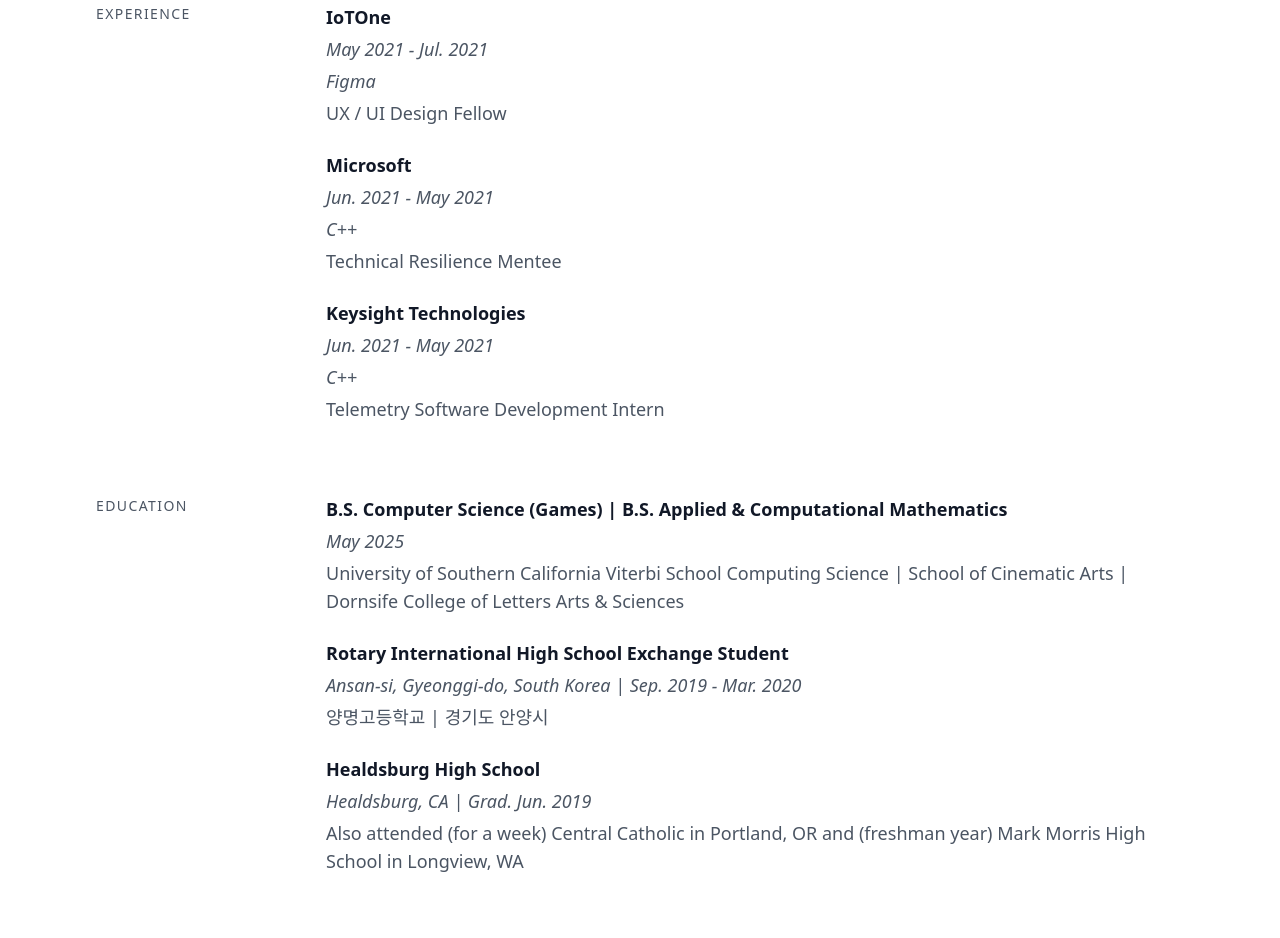
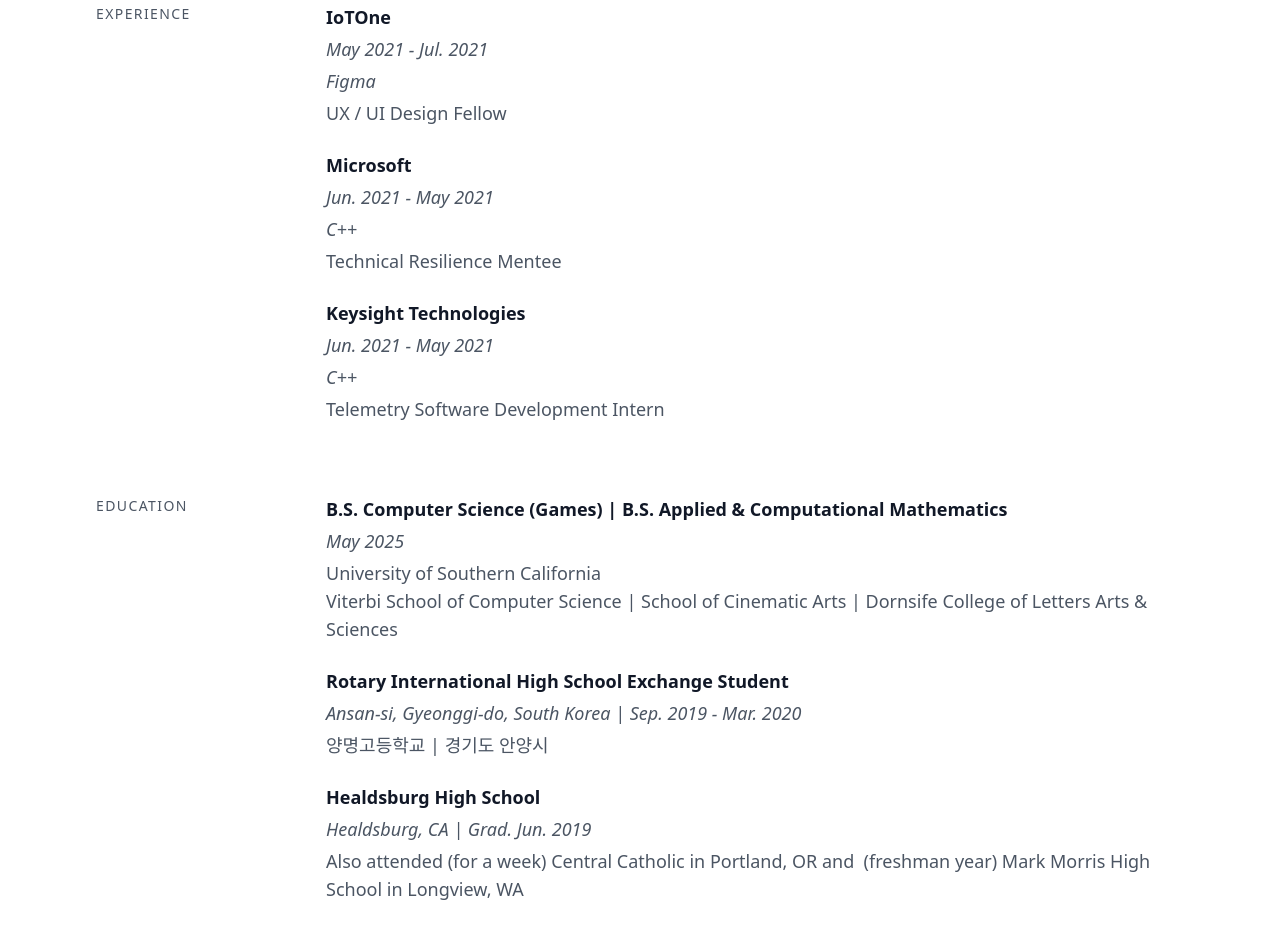
Before and after one commit to trooms/portfolio, a Gatsby site: page / in a window 1280 px wide. Shown: the part 1132-2070 px from the top of the page. Built offline with nearby package versions, Linux system fonts and the light colour scheme; Gatsby itself is replaced by a stand-in of ours.

Commit message:
newline in description

```diff
--- a/gatsby-config.js
+++ b/gatsby-config.js
@@ -60,7 +60,7 @@
       {
         date: 'May 2025',
         name: 'B.S. Computer Science (Games) | B.S. Applied & Computational Mathematics',
-        description: 'University of Southern California\nViterbi School Computing Science | School of Cinematic Arts | Dornsife College of Letters Arts & Sciences',
+        description: 'University of Southern California\nViterbi School of Computer Science | School of Cinematic Arts | Dornsife College of Letters Arts & Sciences',
       },
       {
         date: 'Ansan-si, Gyeonggi-do, South Korea | Sep. 2019 - Mar. 2020',
--- a/src/components/summary-item/index.jsx
+++ b/src/components/summary-item/index.jsx
@@ -35,7 +35,16 @@
       </h3>
       {date && <h3 className={classes.date}>{date}</h3>}
       {tools && <h3 className={classes.tools}>{tools}</h3>}
-      <p className={classes.description}>{description}</p>
+      <p
+        className={classes.description}
+        style={{
+            wordWrap: 'break-word', /* IE>=5.5 */
+            whiteSpace: 'pre', /* IE>=6 */
+            whiteSpace: '-moz-pre-wrap', /* For Fx<=2 */
+            whiteSpace: 'pre-wrap' /* Fx>3, Opera>8, Safari>3*/
+        }}>
+        {description}
+    </p>
     </div>
   );
 };
```
